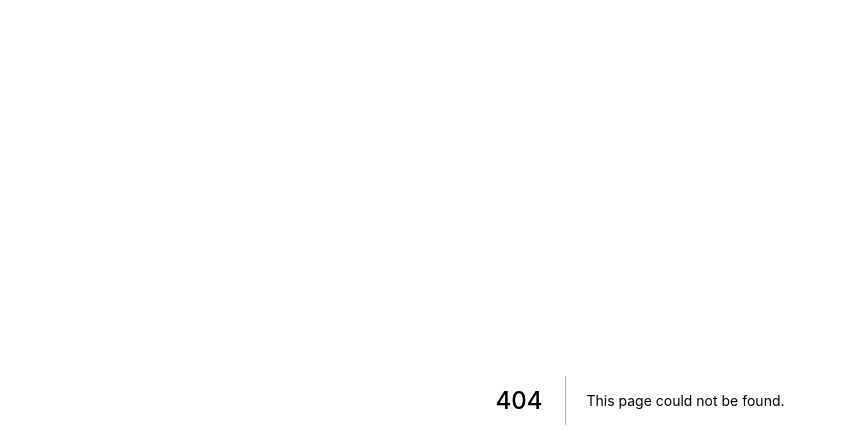
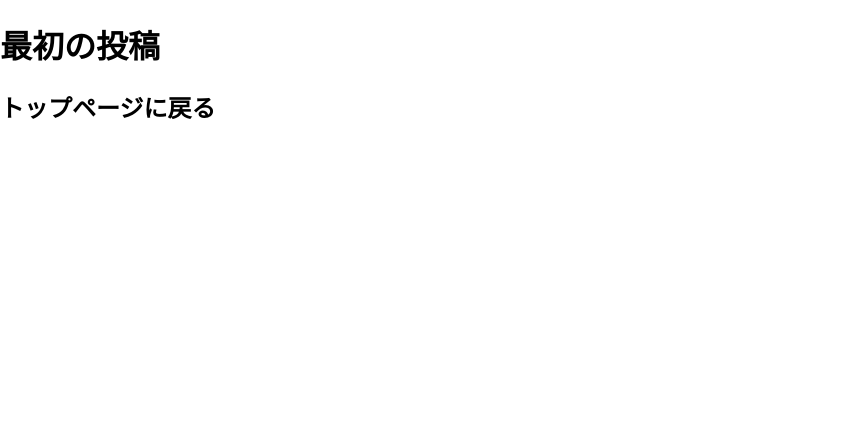
Before and after one commit to emiriyasuo/0815, a Next.js app: page /posts/first-post in a window 1280 px wide. Before the commit this address had no page. Shown: the top 448 px of the page, without its empty margins (0-846 px from the left). Built offline with nearby package versions, Linux system fonts and the light colour scheme.

Commit message:
ページの作成（最初の投稿、リンクの作成）

```diff
--- /dev/null
+++ b/pages/posts/first-post.js
@@ -0,0 +1,14 @@
+import Link from 'next/link';
+
+export default function FirstPost() {
+  return (
+    <>
+      <h1>最初の投稿</h1>
+      <h2>
+        <Link href="/">
+          <a>トップページに戻る</a>
+        </Link>
+      </h2>
+    </>
+  );
+}
```
Also changed, not shown: pages/index.js (+8 -1 lines).
